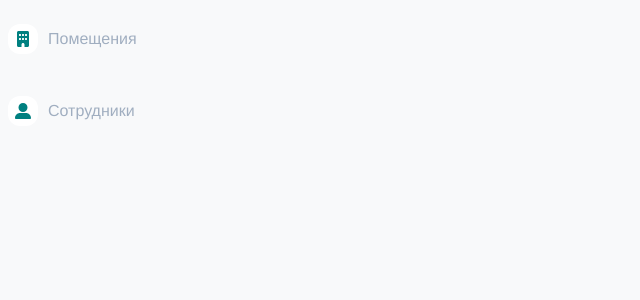
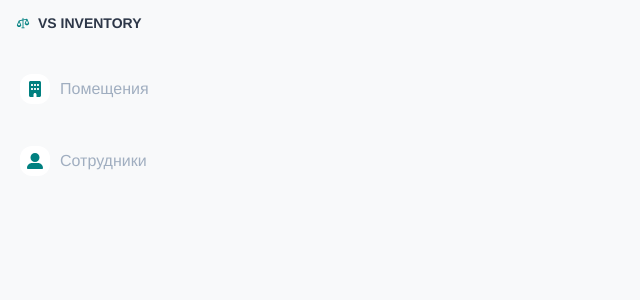
Before and after one commit to zolotaryov2027/vs-inventory, a React (Vite) app: page / in a window 1280 px wide. Shown: the top 300 px of the page, without its empty margins (0-640 px from the left). Built offline with nearby package versions, Linux system fonts and the light colour scheme.

Commit message:
add logo

```diff
--- a/src/App.jsx
+++ b/src/App.jsx
@@ -1,6 +1,7 @@
 import "./App.css";
-import { FaBuilding, FaUserLarge  } from "react-icons/fa6";
+import { FaBuilding, FaUserLarge } from "react-icons/fa6";
 import NavBar from "./components/navBar/navBar";
+import Header from "./components/header/header";
 const navigationLinks = [
   {
     text: "Помещения",
@@ -14,9 +15,10 @@ const navigationLinks = [
 
 function App() {
   return (
-    <>
+    <div className="wrapper">
+      <Header />
       <NavBar links={navigationLinks} />
-    </>
+    </div>
   );
 }
 
--- /dev/null
+++ b/src/components/header/header.css
@@ -0,0 +1,22 @@
+.header {
+  margin-bottom: 20px;
+}
+
+.logo {
+  display: flex;
+  align-items: center;
+  font-size: 14px;
+  font-weight: 900;
+  text-transform: uppercase;
+  text-decoration: none;
+  color: var(--color-text-bold);
+}
+
+.logo-icon {
+  display: flex;
+  align-items: center;
+  justify-content: center;
+  width: 30px;
+  height: 30px;
+  color: var(--accent-color);
+}
--- /dev/null
+++ b/src/components/header/header.jsx
@@ -0,0 +1,14 @@
+import { PiScalesFill } from "react-icons/pi";
+import "./header.css";
+export default function header() {
+  return (
+    <header className="header">
+      <a href="#" className="logo">
+        <span className="logo-icon">
+          <PiScalesFill />
+        </span>
+        VS INVENTORY
+      </a>
+    </header>
+  );
+}
--- a/src/components/navigation-item/navigation-item.css
+++ b/src/components/navigation-item/navigation-item.css
@@ -3,19 +3,21 @@
   display: flex;
   align-items: center;
   margin-bottom: 10px;
-  padding: 12px 0;
+  padding: 12px;
   border-radius: 15px;
   cursor: pointer;
-  transition: background-color ease-in-out .1s, color ease-in-out .1s;
+  transition:
+    background-color ease-in-out 0.1s,
+    color ease-in-out 0.1s;
 }
 
 .navigation-item:hover {
   background-color: var(--color-white);
   color: var(--color-text-bold);
-  transition: background-color ease-in-out .1s, color ease-in-out .1s;
+  transition:
+    background-color ease-in-out 0.1s,
+    color ease-in-out 0.1s;
 }
-
-
 
 .navigation-item a {
   padding: 10px;
@@ -30,11 +32,15 @@
   width: 30px;
   height: 30px;
   border-radius: 12px;
-  transition: background-color ease-in-out .2s, color ease-in-out .2s;
+  transition:
+    background-color ease-in-out 0.2s,
+    color ease-in-out 0.2s;
 }
 
 .navigation-item:hover .navigation-item__icon {
   background-color: var(--accent-color);
   color: var(--color-white);
-  transition: background-color ease-in-out .2s, color ease-in-out .2s;
+  transition:
+    background-color ease-in-out 0.2s,
+    color ease-in-out 0.2s;
 }
```
